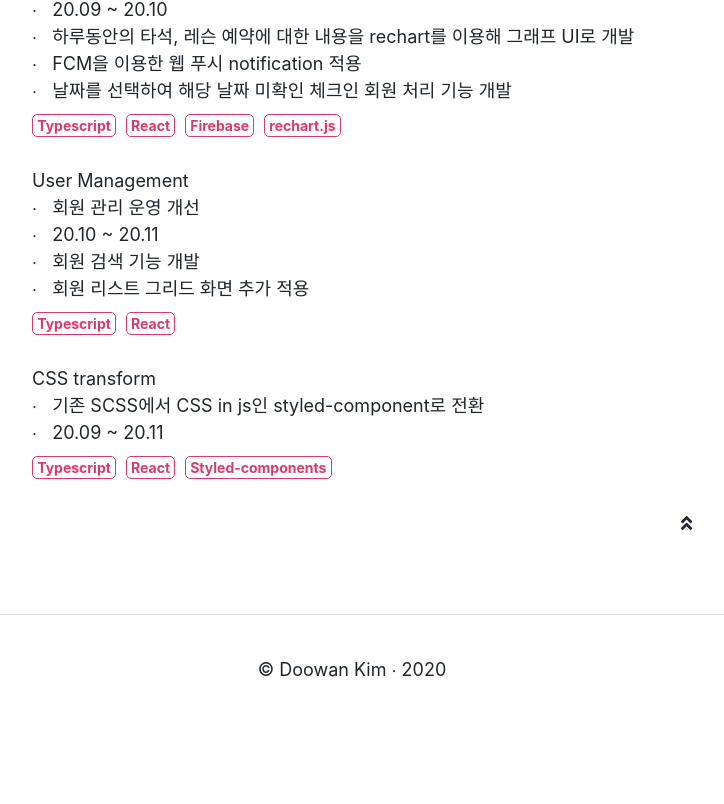
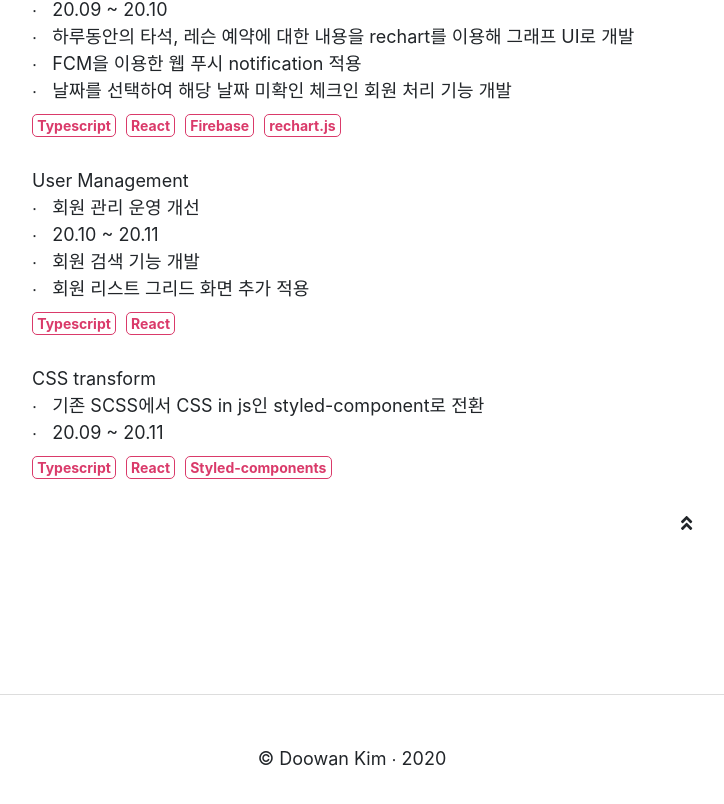
Before and after one commit to doowankim/react-portfolio, a React (Create React App) app: page /about in a window 1280 px wide. Shown: the part 1660-2464 px from the top of the page, without its empty margins (288-1012 px from the left). Before the commit the page ends 2394 px from the top, so only its background shows below. Built offline with nearby package versions, Linux system fonts and the light colour scheme.

Commit message:
footer style edit

```diff
--- a/src/components/Footer/index.tsx
+++ b/src/components/Footer/index.tsx
@@ -4,9 +4,7 @@ import * as Styled from "./styles";
 const Footer = () => {
   return (
     <Styled.Container>
-      <Styled.Wrapper>
-        <div>© Doowan Kim ∙ 2020</div>
-      </Styled.Wrapper>
+      <div>© Doowan Kim ∙ 2020</div>
     </Styled.Container>
   );
 };
--- a/src/components/Footer/styles.tsx
+++ b/src/components/Footer/styles.tsx
@@ -2,15 +2,11 @@ import styled from "styled-components";
 
 export const Container = styled.div`
   width: 100%;
-  height: 12em;
+  bottom: 0;
+  padding: 50px 0;
   border-top: 1px solid #ddd;
   background: #fff;
   margin-top: 10em;
   text-align: center;
+  font-size: 1.8em;
 `;
-
-export const Wrapper = styled.div`
-  justify-content: center;
-  font-size: 1.8em;
-  line-height: 110px;
-`;
--- a/src/containers/About/index.tsx
+++ b/src/containers/About/index.tsx
@@ -1,9 +1,10 @@
 import React from "react";
 import * as Styled from "./styles";
-import { SkillTabBox } from "../../components";
+import { SkillTabBox, Footer } from "../../components";
 
 const About = () => {
   return (
+    <div>
       <Styled.Container>
         <Styled.Wrapper>
           <Styled.MainTitle>
@@ -64,7 +65,9 @@ const About = () => {
             <hr />
             <Styled.SmallTitleBox>
               <Styled.SmallTitle>period</Styled.SmallTitle>
-            <Styled.PeriodDescription>20.05 ~ current</Styled.PeriodDescription>
+              <Styled.PeriodDescription>
+                20.05 ~ current
+              </Styled.PeriodDescription>
             </Styled.SmallTitleBox>
             <hr />
             <Styled.SmallTitleBox>
@@ -90,7 +93,9 @@ const About = () => {
             <br />
             <Styled.DetailDescription>
               <div>Plate Controller</div>
-            <div>∙ &nbsp; 골프스크린 프로젝터, 컴퓨터, 타석사용 제어 개발</div>
+              <div>
+                ∙ &nbsp; 골프스크린 프로젝터, 컴퓨터, 타석사용 제어 개발
+              </div>
               <div>∙ &nbsp; 20.06 ~ 20.07</div>
               <div>∙ &nbsp; 하드웨어 연동 실시간 작업</div>
               <div>∙ &nbsp; 메모리 누수 개선</div>
@@ -132,8 +137,8 @@ const About = () => {
               <div>∙ &nbsp; 관리자 대시보드 페이지 개발 / 운영 개선</div>
               <div>∙ &nbsp; 20.09 ~ 20.10</div>
               <div>
-              ∙ &nbsp; 하루동안의 타석, 레슨 예약에 대한 내용을 rechart를 이용해
-              그래프 UI로 개발
+                ∙ &nbsp; 하루동안의 타석, 레슨 예약에 대한 내용을 rechart를
+                이용해 그래프 UI로 개발
               </div>
               <div>∙ &nbsp; FCM을 이용한 웹 푸시 notification 적용</div>
               <div>
@@ -182,6 +187,8 @@ const About = () => {
         </Styled.Wrapper>
         <Styled.Icon className="fas fa-angle-double-up" />
       </Styled.Container>
+      <Footer />
+    </div>
   );
 };
 
--- a/src/router/index.tsx
+++ b/src/router/index.tsx
@@ -1,6 +1,6 @@
 import React from "react";
 import { BrowserRouter, Switch, Route } from "react-router-dom";
-import { Header, Footer } from "../components";
+import { Header } from "../components";
 import { Home, About } from "../containers";
 
 const Router = () => {
@@ -15,7 +15,6 @@ const Router = () => {
           <About />
         </Route>
       </Switch>
-      <Footer />
     </BrowserRouter>
   );
 };
```
Lines whose indentation alone changed are shown as unchanged.
